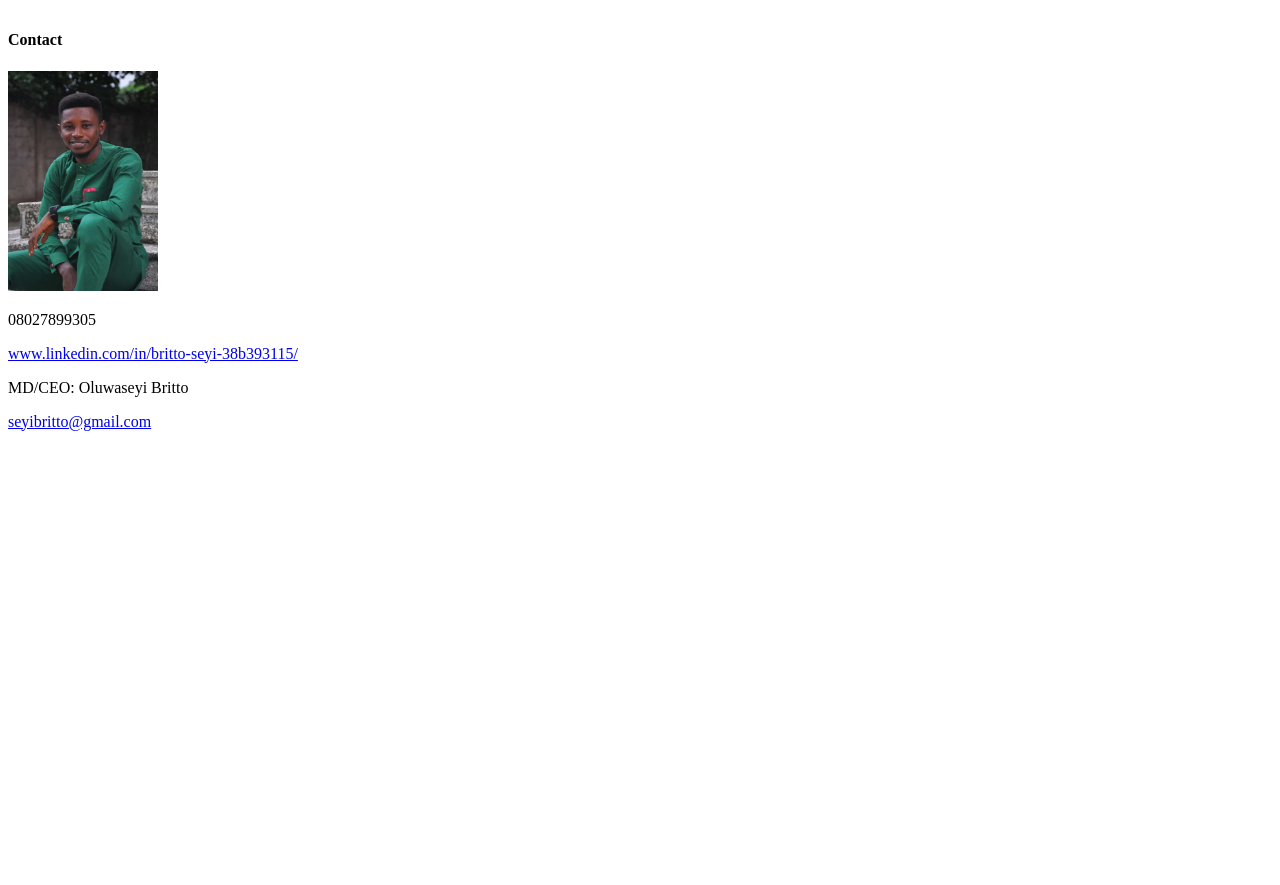
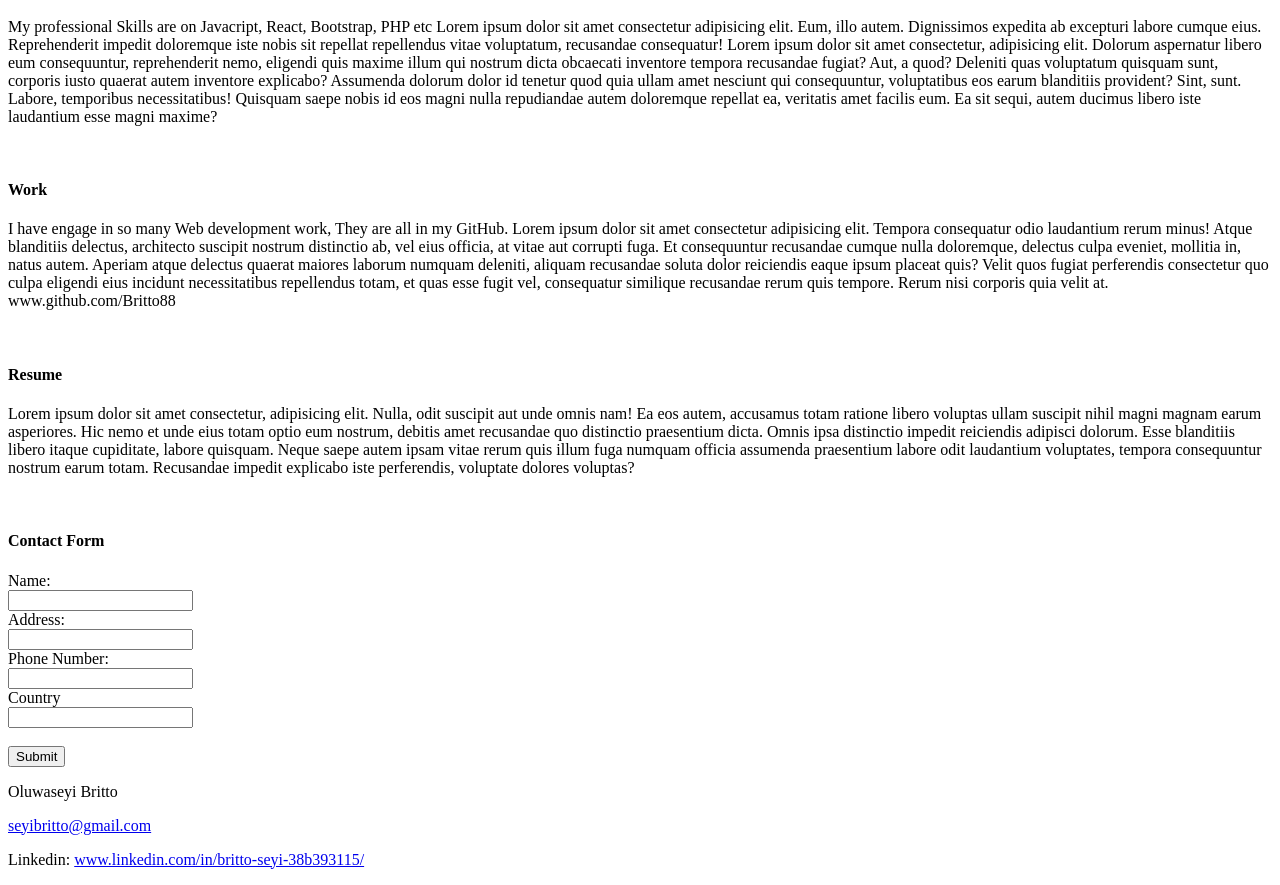
Before and after one commit to Britto88/Britto-Portilio, a plain HTML site: page index.html in a window 1280 px wide. Shown: the part 835-1720 px from the top of the page. Before the commit the page ends 1282 px from the top, so only its background shows below. Drawn offline with Linux system fonts and the light colour scheme.

Commit message:
adding html-form & images

```diff
--- a/index.html
+++ b/index.html
@@ -5,9 +5,13 @@
     <meta http-equiv="X-UA-Compatible" content="IE=edge">
     <meta name="viewport" content="width=device-width, initial-scale=1.0">
     <title>My Portfolio</title>
+    <link rel="shortcut icon" href="images/favicon.png" type="image/favicon">
 </head>
 <body>
     <header>
+
+        <h1>Britto Portfolio</h1>
+
         <nav>
             <div class="topnav">
             <ul class="nav navbar-nav">
@@ -21,43 +25,77 @@
             </li>
             <li><a class="#" href="#contact">Contact</a>
             </li>
-    <h1>Britto Portfolio</h1>
             </div>
         </nav>
+
     </header>
     <main>
 
-        <section id="home"> <h4>Home</h4> I'm Oluwaseyi Britto, a Fullstack Web Developer (Both Frontend & Backend) I write codes and also build Phone apps. Lorem ipsum dolor, sit amet consectetur adipisicing elit. Rem libero illo veritatis modi ut maiores deserunt facere molestias. Ut totam aut ab veritatis possimus quia necessitatibus voluptatem sint placeat adipisci? Lorem ipsum dolor, sit amet consectetur adipisicing elit. Eligendi sit quidem voluptatum vero perferendis cupiditate, dignissimos molestiae laudantium, facilis ipsa odio nostrum, nisi illum deleniti fuga ipsum ullam reprehenderit natus.
+        <section id="home">
+
+            <img src="images/man-01.png" width="300" height="400" alt="Home Picture" ><br>
+            <h4>Home</h4>
+            <p>
+                I'm Oluwaseyi Britto, a Fullstack Web Developer (Both Frontend & Backend) I write codes and also build Phone apps. Lorem ipsum dolor, sit amet consectetur adipisicing elit. Rem libero illo veritatis modi ut maiores deserunt facere molestias. Ut totam aut ab veritatis possimus quia necessitatibus voluptatem sint placeat adipisci? Lorem ipsum dolor, sit amet consectetur adipisicing elit. Eligendi sit quidem voluptatum vero perferendis cupiditate, dignissimos molestiae laudantium, facilis ipsa odio nostrum, nisi illum deleniti fuga ipsum ullam reprehenderit natus.
                 Sequi modi dolorum odio rem repellat impedit nisi molestiae, consectetur velit fugit unde, ex, veniam ipsa quibusdam reprehenderit delectus doloremque ad. Quos vitae incidunt saepe! Soluta consequuntur corrupti et dolore.
                 Deserunt fuga laboriosam fugiat eum amet, facilis sit eos voluptatibus. Saepe totam doloribus dolores nisi, recusandae iure reiciendis soluta maxime molestias corrupti illo? Ullam doloremque quas tenetur, temporibus ipsum repudiandae!</section>
+            </p>
             <br>
+        </section>
 
-        <section id="about"> <h4>About</h4> My professional Skills are on Javacript, React, Bootstrap, PHP etc Lorem ipsum dolor sit amet consectetur adipisicing elit. Eum, illo autem. Dignissimos expedita ab excepturi labore cumque eius. Reprehenderit impedit doloremque iste nobis sit repellat repellendus vitae voluptatum, recusandae consequatur! Lorem ipsum dolor sit amet consectetur, adipisicing elit. Dolorum aspernatur libero eum consequuntur, reprehenderit nemo, eligendi quis maxime illum qui nostrum dicta obcaecati inventore tempora recusandae fugiat? Aut, a quod?
+        <section id="about">
+
+            <h4>About</h4>
+            <p>
+                My professional Skills are on Javacript, React, Bootstrap, PHP etc Lorem ipsum dolor sit amet consectetur adipisicing elit. Eum, illo autem. Dignissimos expedita ab excepturi labore cumque eius. Reprehenderit impedit doloremque iste nobis sit repellat repellendus vitae voluptatum, recusandae consequatur! Lorem ipsum dolor sit amet consectetur, adipisicing elit. Dolorum aspernatur libero eum consequuntur, reprehenderit nemo, eligendi quis maxime illum qui nostrum dicta obcaecati inventore tempora recusandae fugiat? Aut, a quod?
                 Deleniti quas voluptatum quisquam sunt, corporis iusto quaerat autem inventore explicabo? Assumenda dolorum dolor id tenetur quod quia ullam amet nesciunt qui consequuntur, voluptatibus eos earum blanditiis provident? Sint, sunt.
                 Labore, temporibus necessitatibus! Quisquam saepe nobis id eos magni nulla repudiandae autem doloremque repellat ea, veritatis amet facilis eum. Ea sit sequi, autem ducimus libero iste laudantium esse magni maxime?</section>
+            </p>
             <br>
+        </section>
 
-        <section id="work"> <h4>Work</h4> I have engage in so many Web development work, They are all in my GitHub. Lorem ipsum dolor sit amet consectetur adipisicing elit. Tempora consequatur odio laudantium rerum minus! Atque blanditiis delectus, architecto suscipit nostrum distinctio ab, vel eius officia, at vitae aut corrupti fuga.
+        <section id="work">
+            <h4>Work</h4>
+            <p>
+                I have engage in so many Web development work, They are all in my GitHub. Lorem ipsum dolor sit amet consectetur adipisicing elit. Tempora consequatur odio laudantium rerum minus! Atque blanditiis delectus, architecto suscipit nostrum distinctio ab, vel eius officia, at vitae aut corrupti fuga.
                 Et consequuntur recusandae cumque nulla doloremque, delectus culpa eveniet, mollitia in, natus autem. Aperiam atque delectus quaerat maiores laborum numquam deleniti, aliquam recusandae soluta dolor reiciendis eaque ipsum placeat quis?
                 Velit quos fugiat perferendis consectetur quo culpa eligendi eius incidunt necessitatibus repellendus totam, et quas esse fugit vel, consequatur similique recusandae rerum quis tempore. Rerum nisi corporis quia velit at. <a href="https://github.com/Britto88"></a>www.github.com/Britto88</section>
+            </p>
             <br>
+        </section>
 
-        <section id="Resume"> <h4>Resume</h4> Lorem ipsum dolor sit amet consectetur, adipisicing elit. Nulla, odit suscipit aut unde omnis nam! Ea eos autem, accusamus totam ratione libero voluptas ullam suscipit nihil magni magnam earum asperiores.
+        <section id="resume">
+            <h4>Resume</h4>
+            <p>
+                Lorem ipsum dolor sit amet consectetur, adipisicing elit. Nulla, odit suscipit aut unde omnis nam! Ea eos autem, accusamus totam ratione libero voluptas ullam suscipit nihil magni magnam earum asperiores.
                 Hic nemo et unde eius totam optio eum nostrum, debitis amet recusandae quo distinctio praesentium dicta. Omnis ipsa distinctio impedit reiciendis adipisci dolorum. Esse blanditiis libero itaque cupiditate, labore quisquam.
                 Neque saepe autem ipsam vitae rerum quis illum fuga numquam officia assumenda praesentium labore odit laudantium voluptates, tempora consequuntur nostrum earum totam. Recusandae impedit explicabo iste perferendis, voluptate dolores voluptas?</section>
+            </p>
             <br>
+        </section>
 
-        <section id="Contact"><h4>Contact</h4>
-            <img src="images/S Y.png" width="150" height="220" alt="My Picture">
-            <p id="contact me">08027899305</p>
-            <a href="https://www.linkedin.com/in/britto-seyi-38b393115/">www.linkedin.com/in/britto-seyi-38b393115/</a>
+        <section id="contact">
+
+            <h4>Contact Form</h4>
+
+            <form action="/action_page.php">
+                <label for="name">Name:</label><br>
+                <input type="text" id="name" name="name"><br>
+                <label for="address">Address:</label><br>
+                <input type="text" id="Aaddress" name="address"><br>
+                <label for="number">Phone Number:</label><br>
+                <input type="text" id="Pnumber" name="number"><br>
+                <label for="country">Country</label> <br>
+                <input type="text" name="country" id="country"><br><br>
+                <input type="submit" value="Submit"><br>
         </section>
     </main>
-    <div>
-    </div>
+
     <footer>
-        <p>MD/CEO: Oluwaseyi Britto</p>
-        <p><a href="mailto:seyibritto@gmail.com">seyibritto@gmail.com</a></p>
+        <p>Oluwaseyi Britto</p>
+        <p><a href="mailto:seyibritto@gmail.com"> seyibritto@gmail.com</a></p>
+        <p>Linkedin: <a href="https://www.linkedin.com/in/britto-seyi-38b393115/">www.linkedin.com/in/britto-seyi-38b393115/</a>
     </footer>
+
 </body>
 </html>
```
Also changed, not shown: images/Backgrou]nd.jpg (deleted), images/man-01.png (added). Lines whose indentation alone changed are shown as unchanged.
